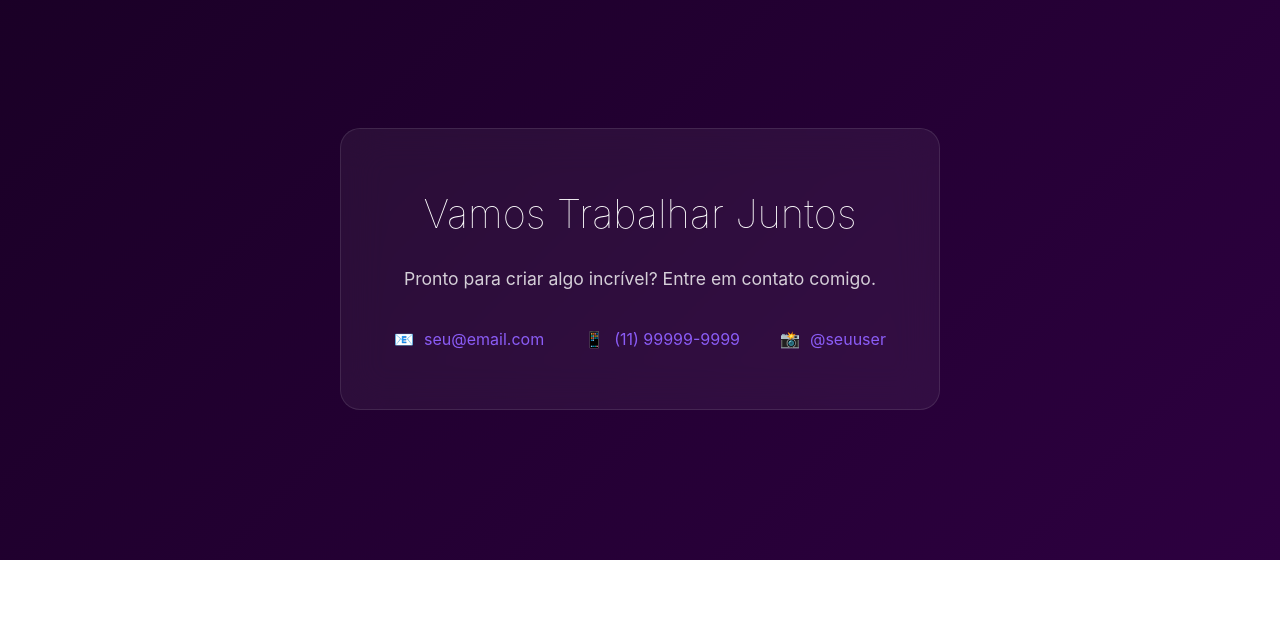
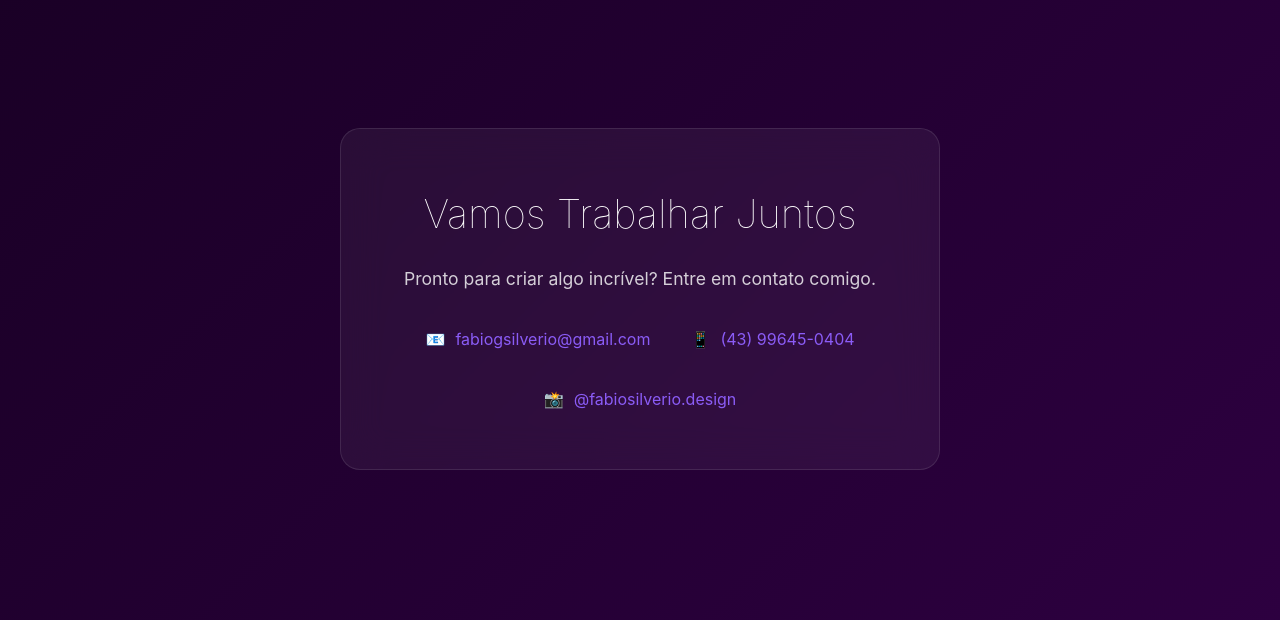
Before and after one commit to FabioSilverio/portfolio, a plain HTML site: page index.html in a window 1280 px wide. Shown: the part 1915-2535 px from the top of the page. Before the commit the page ends 2475 px from the top, so only its background shows below. Drawn offline with Linux system fonts and the light colour scheme.

Commit message:
Update index.html

```diff
--- a/index.html
+++ b/index.html
@@ -497,17 +497,17 @@
                     <h2>Vamos Trabalhar Juntos</h2>
                     <p>Pronto para criar algo incrível? Entre em contato comigo.</p>
                     <div class="contact-info">
-                        <a href="mailto:seu@email.com" class="contact-item">
+                        <a href="mailto:fabiogsilverio@gmail.com" class="contact-item">
                             <span>📧</span>
-                            <span>seu@email.com</span>
+                            <span>fabiogsilverio@gmail.com</span>
                         </a>
-                        <a href="tel:+5511999999999" class="contact-item">
+                        <a href="tel:+5543996450404" class="contact-item">
                             <span>📱</span>
-                            <span>(11) 99999-9999</span>
+                            <span>(43) 99645-0404</span>
                         </a>
-                        <a href="https://instagram.com/seuuser" class="contact-item">
+                        <a href="https://instagram.com/fabiosilverio.design" class="contact-item">
                             <span>📸</span>
-                            <span>@seuuser</span>
+                            <span>@fabiosilverio.design</span>
                         </a>
                     </div>
                 </div>
```
